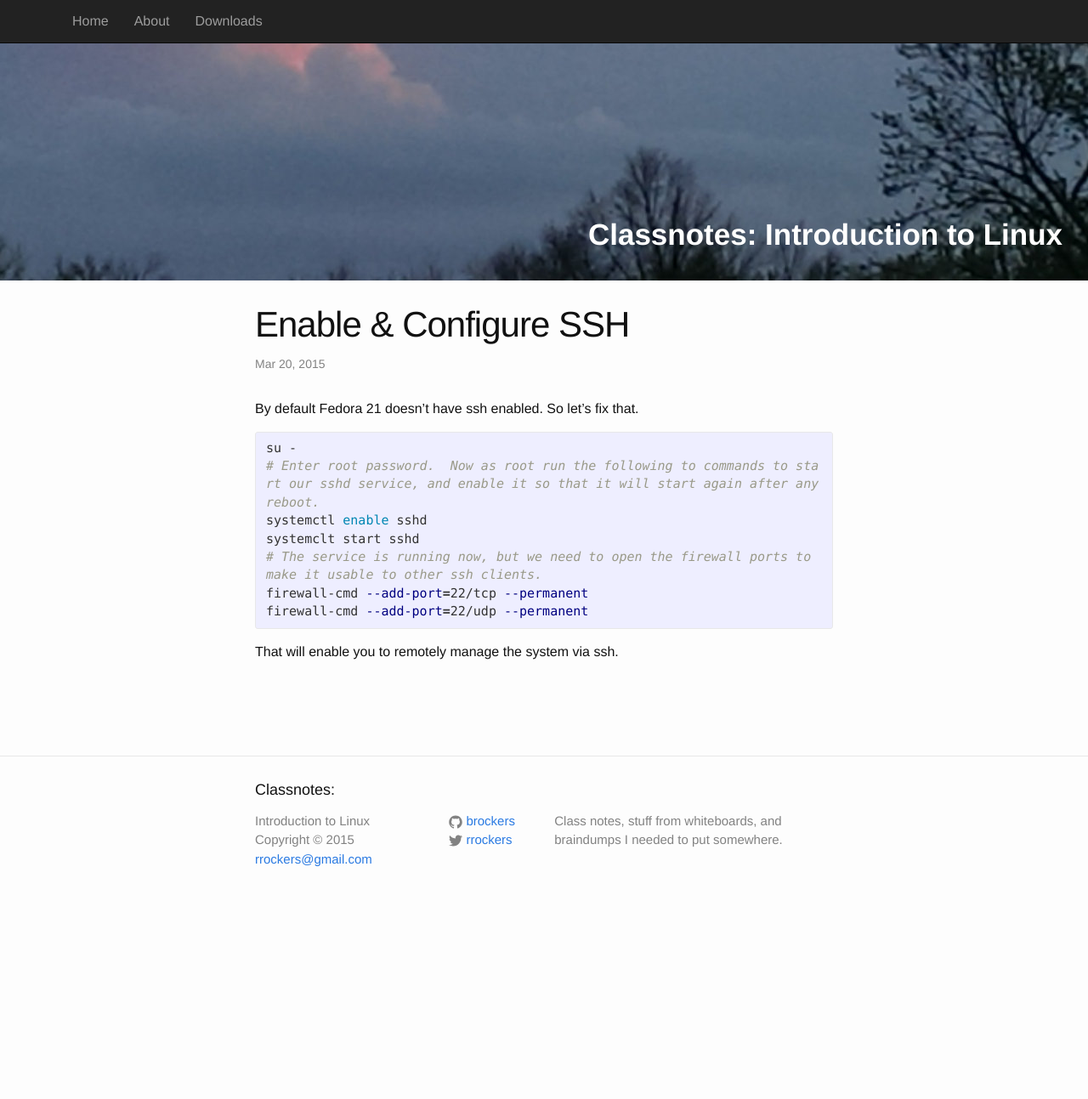
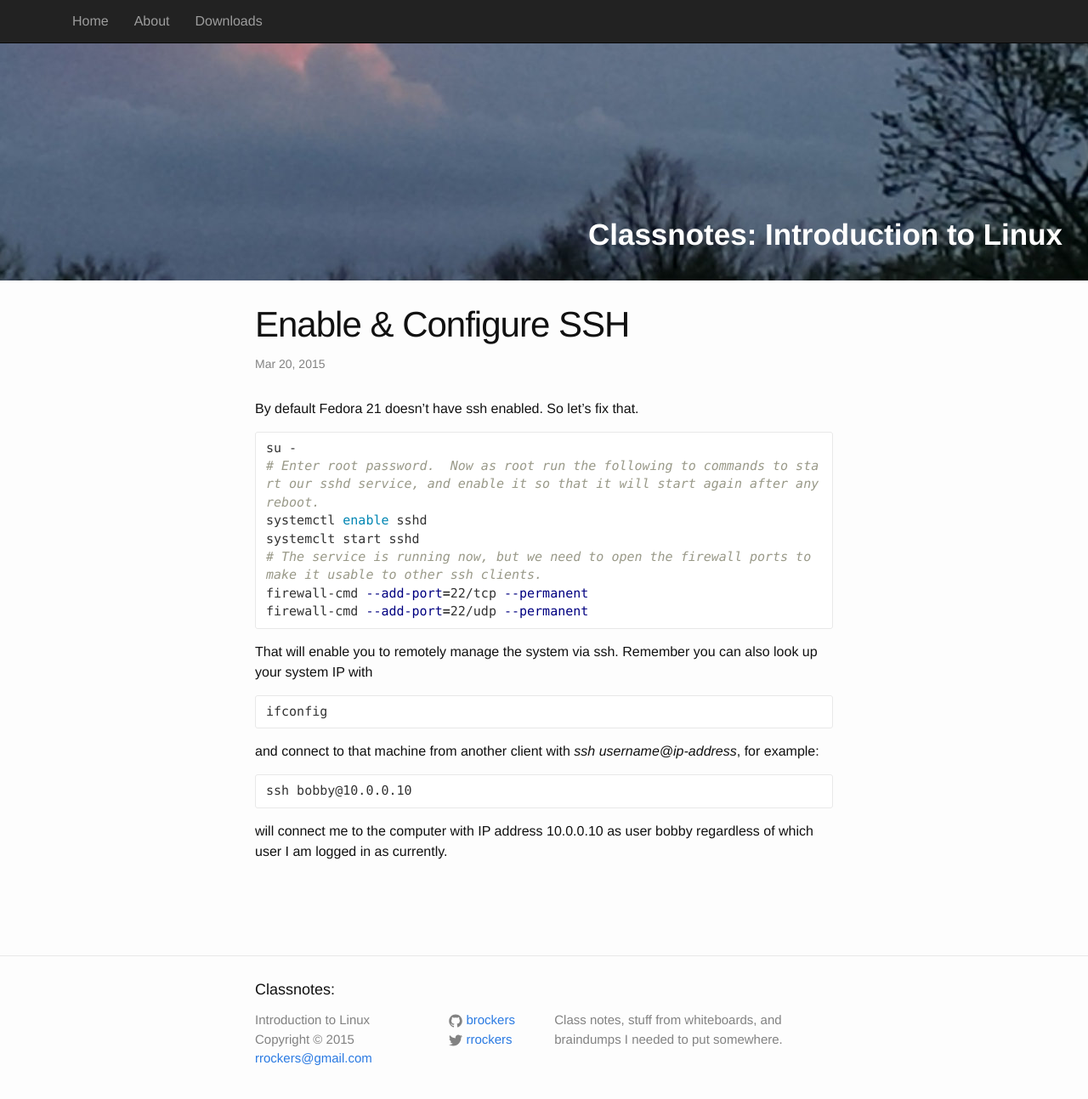
Before and after one commit to brockers/nt1430, a Jekyll site: the page built from _posts/2015-03-20-enable-and-configure-ssh.md, in a window 1280 px wide and 1367 px high. Shown: the top 1293 px of the window at 85% size. Built offline with Jekyll 4.4.1, drawn with Linux system fonts in a browser that asks for light colours; Markdown is read by kramdown in place of the engine named in the settings.

Commit message:
Final update to an old post and changed markup to use new method.

````diff
--- a/_posts/2015-03-20-enable-and-configure-ssh.md
+++ b/_posts/2015-03-20-enable-and-configure-ssh.md
@@ -7,7 +7,7 @@ categories: unit01
 
 By default Fedora 21 doesn't have ssh enabled.  So let's fix that.
 
-{% highlight bash %}
+```bash
 su -
 # Enter root password.  Now as root run the following to commands to start our sshd service, and enable it so that it will start again after any reboot.
 systemctl enable sshd
@@ -15,6 +15,18 @@ systemclt start sshd
 # The service is running now, but we need to open the firewall ports to make it usable to other ssh clients.
 firewall-cmd --add-port=22/tcp --permanent
 firewall-cmd --add-port=22/udp --permanent
-{% endhighlight %}
+```
 
-That will enable you to remotely manage the system via ssh.
+That will enable you to remotely manage the system via ssh.  Remember you can also look up your system IP with
+
+```bash
+ifconfig
+```
+
+and connect to that machine from another client with _ssh username@ip-address_, for example:
+
+```bash
+ssh bobby@10.0.0.10
+```
+
+will connect me to the computer with IP address 10.0.0.10 as user bobby regardless of which user I am logged in as currently.
````
